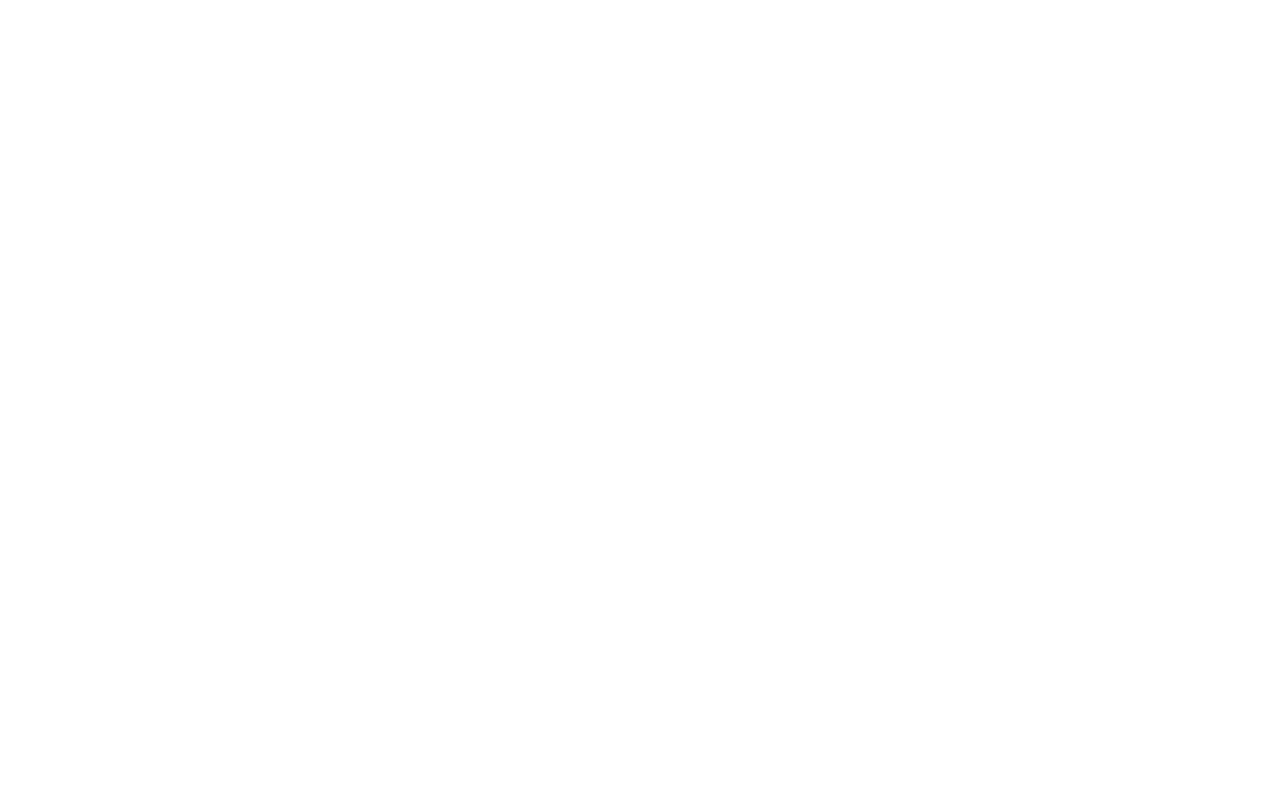
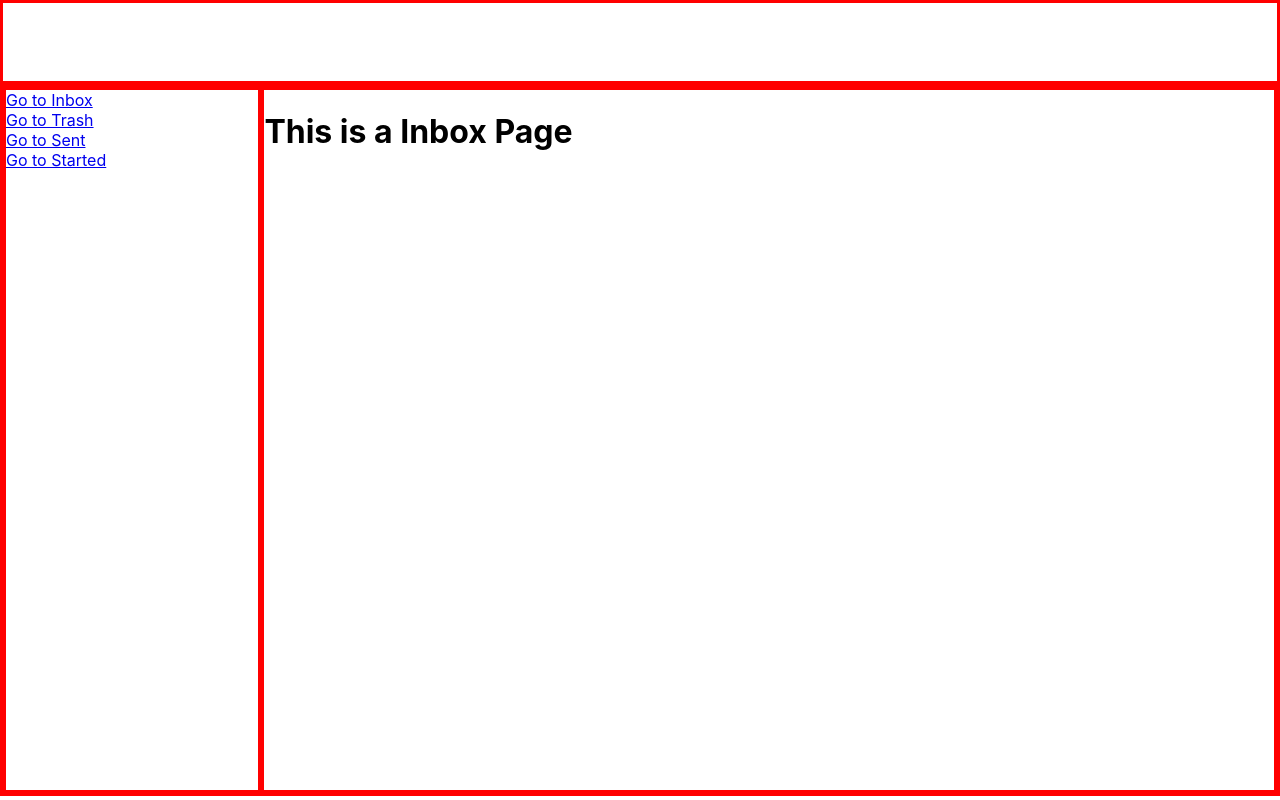
Before and after one commit to karthickvkumar/vcentry22, a React (Create React App) app in the folder vcentry/: page /mail/inbox in a window 1280 px wide. Before the commit this address had no page. Built offline with nearby package versions, Linux system fonts and the light colour scheme.

Commit message:
react routing

```diff
--- a/vcentry/src/App.js
+++ b/vcentry/src/App.js
@@ -6,6 +6,13 @@
 import RegisterForm from "./components/register-form";
 import ImageContent from "./components/image-content";
 import LandingContent from "./components/landing-content";
+import MailPage from "./components/mail";
+
+import InboxPage from "./pages/inbox";
+import SentPage from "./pages/sent";
+import TrashPage from "./pages/trash";
+import StaredPage from "./pages/stared";
+import PageNotFound from "./pages/page-not-found";
 import "./css/style.css";
 
 function App() {
@@ -17,6 +24,14 @@
         <Route path="reset" element={<ResetAccount></ResetAccount>}></Route>
         <Route path="register" element={<RegisterForm></RegisterForm>}></Route>
         <Route path="image" element={<ImageContent></ImageContent>}></Route>
+        <Route path="mail" element={<MailPage></MailPage>}>
+          <Route path="inbox" element={<InboxPage></InboxPage>}></Route>
+          <Route path="sent" element={<SentPage></SentPage>}></Route>
+          <Route path="trash" element={<TrashPage></TrashPage>}></Route>
+          <Route path="started" element={<StaredPage></StaredPage>}></Route>
+        </Route>
+
+        <Route path="*" element={<PageNotFound></PageNotFound>}></Route>
       </Routes>
     </BrowserRouter>
   );
--- a/vcentry/src/components/landing-content.js
+++ b/vcentry/src/components/landing-content.js
@@ -1,11 +1,24 @@
 import React from 'react';
+import {useNavigate, NavLink} from "react-router-dom";
 
 const LandingContent = () => {
+
+  const navigate = useNavigate();
+
+  const onLogin = () => {
+    navigate("/login");
+  }
+
   return (
     <div>
       <h1>Welcome to React Application</h1>
+      <button onClick={() => onLogin()}>Login</button>
+      <br></br>
+      <NavLink to="/mail">Click to go Mail Page</NavLink>
+      <br></br>
+      <NavLink to="/register">Click to go Register Page</NavLink>
     </div>
   );
 };
 
-export default LandingContent;<h1>Welcome to React Application</h1>
+export default LandingContent;
--- /dev/null
+++ b/vcentry/src/components/mail.js
@@ -0,0 +1,27 @@
+import React from 'react';
+import {Outlet, NavLink} from "react-router-dom";
+
+const MailPage = () => {
+  return (
+    <div className="wrapper">
+      <div className="header"></div>
+      <div className="container">
+        <div className="sidebar">
+          <NavLink to="/mail/inbox">Go to Inbox</NavLink>
+          <br></br>
+          <NavLink to="/mail/trash">Go to Trash</NavLink>
+          <br></br>
+          <NavLink to="/mail/sent">Go to Sent</NavLink>
+          <br></br>
+          <NavLink to="/mail/started">Go to Started</NavLink>
+          <br></br>
+        </div>
+        <div className="content">
+          <Outlet></Outlet>
+        </div>
+      </div>
+    </div>
+  );
+};
+
+export default MailPage;
--- a/vcentry/src/css/style.css
+++ b/vcentry/src/css/style.css
@@ -27,3 +27,29 @@
   width: 30px;
   cursor: pointer;
 }
+
+.wrapper{
+  height: 98vh;
+}
+
+.header{
+  height: 10%;
+  border: 3px solid red;
+}
+
+.container{
+  height: 90%;
+    border: 3px solid red;
+    display: flex;
+    flex-direction: row;
+}
+
+.sidebar{
+  width: 20%;
+  border: 3px solid red;
+}
+
+.content{
+  width: 80%;
+    border: 3px solid red;
+}
--- /dev/null
+++ b/vcentry/src/pages/inbox.js
@@ -0,0 +1,11 @@
+import React from 'react';
+
+const InboxPage = () => {
+  return (
+    <div>
+      <h1>This is a Inbox Page</h1>
+    </div>
+  );
+};
+
+export default InboxPage;
--- /dev/null
+++ b/vcentry/src/pages/page-not-found.js
@@ -0,0 +1,13 @@
+import React from 'react';
+import {NavLink} from "react-router-dom";
+
+const PageNotFound = () => {
+  return (
+    <div>
+      <h1>Page Not Found</h1>
+      <NavLink to="/">Home Page</NavLink>
+    </div>
+  );
+};
+
+export default PageNotFound;
--- /dev/null
+++ b/vcentry/src/pages/sent.js
@@ -0,0 +1,11 @@
+import React from 'react';
+
+const SentPage = () => {
+  return (
+    <div>
+      <h1>This is a Sent Page</h1>
+    </div>
+  );
+};
+
+export default SentPage;
--- /dev/null
+++ b/vcentry/src/pages/stared.js
@@ -0,0 +1,11 @@
+import React from 'react';
+
+const StaredPage = () => {
+  return (
+    <div>
+      <h1>This is a Started Page</h1>
+    </div>
+  );
+};
+
+export default StaredPage;
--- /dev/null
+++ b/vcentry/src/pages/trash.js
@@ -0,0 +1,11 @@
+import React from 'react';
+
+const TrashPage = () => {
+  return (
+    <div>
+      <h1>This is a Trash Page</h1>
+    </div>
+  );
+};
+
+export default TrashPage;
```
